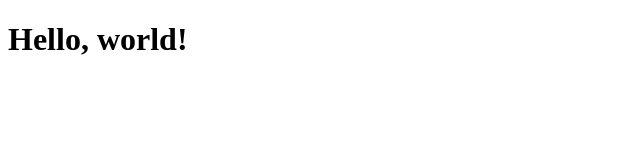
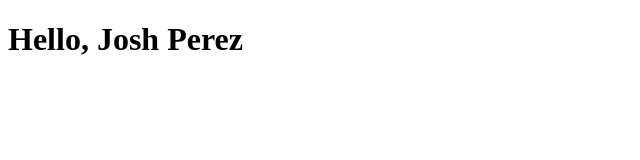
Before and after one commit to quantum93/react-tutorial, a React (Create React App) app: page / in a window 1280 px wide. Shown: the top 160 px of the page, without its empty margins (0-640 px from the left). Built offline with nearby package versions, Linux system fonts and the light colour scheme.

Commit message:
This embeds javascript expressions in JSX

```diff
--- a/src/App.js
+++ b/src/App.js
@@ -1,11 +1,11 @@
-import React from 'react';
-
-function App() {
-  return (
-    <div className="App">
-        <h1>Hello, world!</h1>
-    </div>
-  );
-}
-
-export default App;
+// import React from 'react';
+//
+// function App() {
+//   return (
+//     <div className="App">
+//         <h1>Hello, world!</h1>
+//     </div>
+//   );
+// }
+//
+// export default App;
--- a/src/index.js
+++ b/src/index.js
@@ -3,8 +3,12 @@ import ReactDOM from 'react-dom';
 import App from './App';
 import * as serviceWorker from './serviceWorker';
 
+const name = 'Josh Perez';
+const element = <h1> Hello, {name}</h1>
+
 ReactDOM.render(
-  <App />,
+  element,
+  // <App />,
   document.getElementById('root'));
 
 // If you want your app to work offline and load faster, you can change
```
